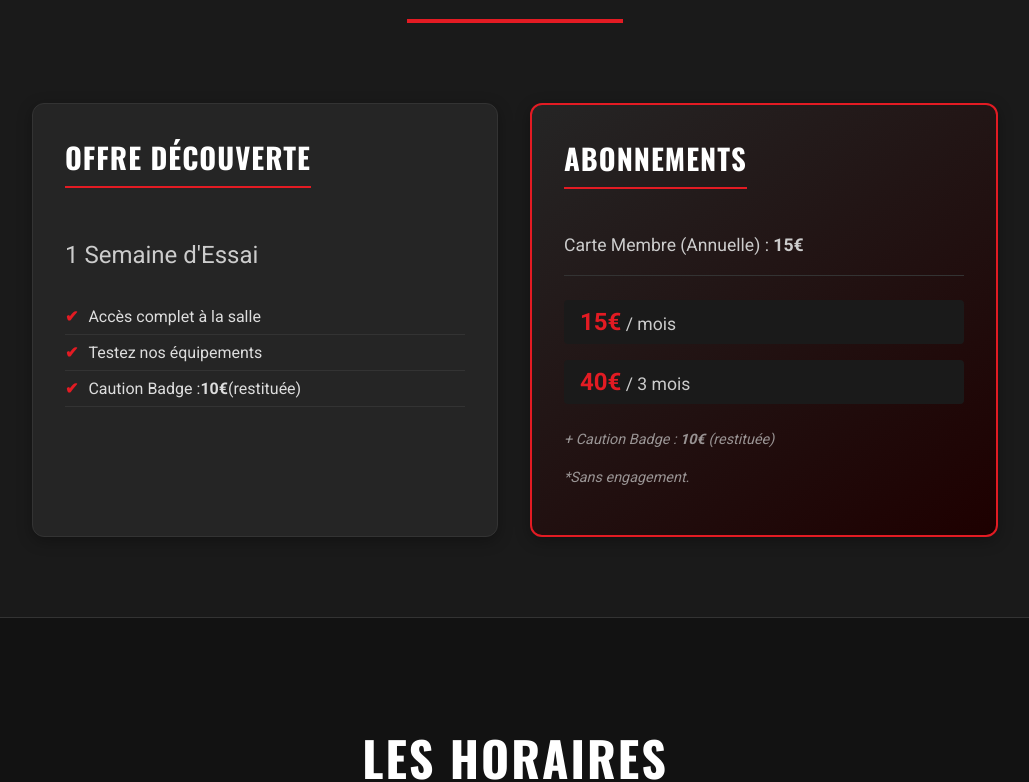
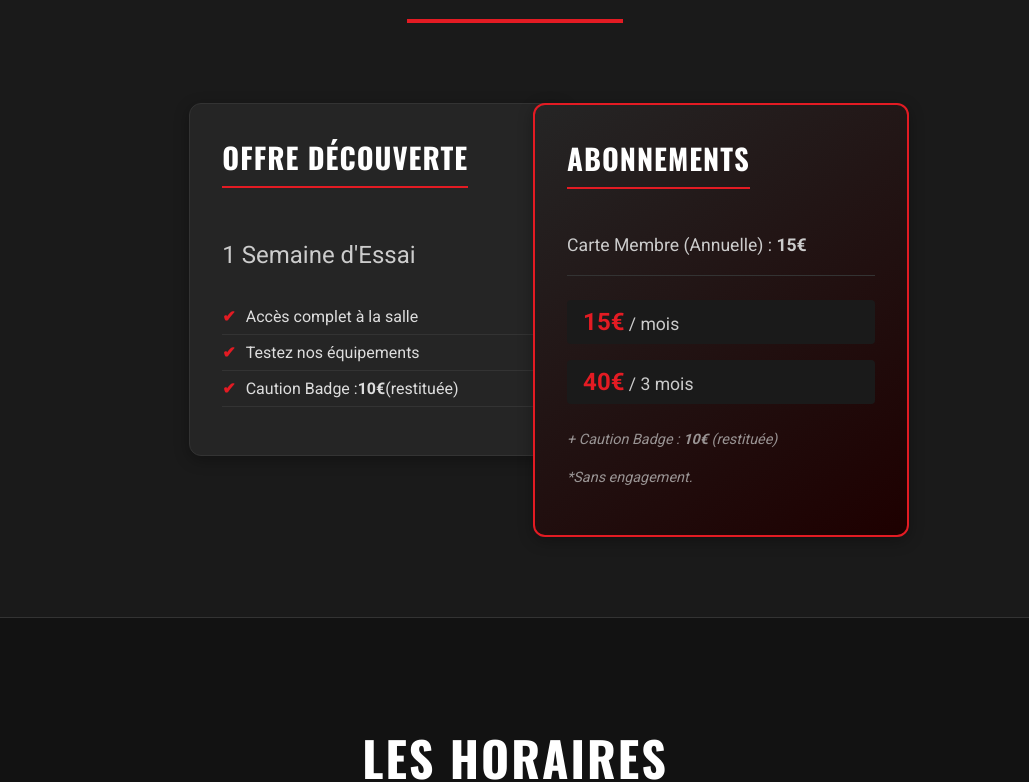
Before and after one commit to UlrichCedric/Webiste-Mh, a React (Create React App) app in the folder website-mh/: page / in a window 1280 px wide. Shown: the part 1500-2282 px from the top of the page, without its empty margins (125-1154 px from the left). Built offline with nearby package versions, Linux system fonts and the light colour scheme.

Commit message:
chore: add vercel configuration

```diff
--- a/website-mh/src/components/Home/Home.js
+++ b/website-mh/src/components/Home/Home.js
@@ -1,21 +1,24 @@
 import React from 'react';
 import './home.css';
-import backgroundImage from '../../assets/background.jpg'; // Importe l'image d'arrière-plan
-import image1 from '../../assets/photo.jpg'; // Importe la première image
-import image2 from '../../assets/photo.jpg'; // Importe la deuxième image
+import backgroundImage from '../../assets/background.jpg';
+import image1 from '../../assets/photo.jpg';
+import ScrollReveal from '../ScrollReveal/ScrollReveal';
 
 const Home = () => {
   return (
     <div className="first-section" id="home">
       <img src={backgroundImage} alt="Arrière-plan" className="background-image" />
       <div className="first-section-overlay">
+        <ScrollReveal animation="fade-in">
           <h1 className="main-title-home">Musculation Hayangeoise</h1>
+        </ScrollReveal>
       </div>
       <div className="first-section-content">
         {/* <div className="fade-overlay"></div> */}
         <div className="text-background" id="material">
 
           <div className="first-section-text-container">
+            <ScrollReveal animation="fade-up">
               <div className="text-block text-block-1">
                 <div className="text-content">
                   <h2>L'Espace Musculation</h2>
@@ -31,6 +34,7 @@ const Home = () => {
                 </div>
                 <img src={image1} alt="Salle de musculation" className='text-image' />
               </div>
+            </ScrollReveal>
           </div>
       </div>
     </div>
--- a/website-mh/src/components/Hours/Hours.js
+++ b/website-mh/src/components/Hours/Hours.js
@@ -1,10 +1,12 @@
 import React from 'react';
 import './Hours.css';
+import ScrollReveal from '../ScrollReveal/ScrollReveal';
 
 const ThirdSection = () => {
   return (
     <div className="third-section" id="hours">
       <div className="container">
+        <ScrollReveal animation="fade-up">
           <h2 className="main-title">Les horaires</h2>
           <div className="hours-grid">
             <p>Lundi: 09h-21h</p>
@@ -15,6 +17,7 @@ const ThirdSection = () => {
             <p>Samedi: 09h-17h</p>
             <p>Dimanche: 09h-13h</p>
           </div>
+        </ScrollReveal>
       </div>
     </div>
   );
--- a/website-mh/src/components/Location/Location.js
+++ b/website-mh/src/components/Location/Location.js
@@ -1,11 +1,16 @@
 import React from 'react';
 import './Location.css';
+import ScrollReveal from '../ScrollReveal/ScrollReveal';
 
 const Location = () => {
   return (
     <div className="location-section" id="location">
       <div className="container">
+        <ScrollReveal animation="fade-in">
           <h2 className="main-title">Nous Trouver</h2>
+        </ScrollReveal>
+
+        <ScrollReveal animation="fade-up" delay={200}>
           <div className="map-container">
             <iframe
               title="Localisation Musculation Hayangeoise"
@@ -21,6 +26,7 @@ const Location = () => {
           <p className="address">
             13 Rue du Général Leclerc, 57700 Hayange, France
           </p>
+        </ScrollReveal>
       </div>
     </div>
   );
--- a/website-mh/src/components/Membership/Membership.js
+++ b/website-mh/src/components/Membership/Membership.js
@@ -1,13 +1,17 @@
 import React from 'react';
 import './Membership.css';
+import ScrollReveal from '../ScrollReveal/ScrollReveal';
 
 const Membership = () => {
   return (
     <div className="membership-section" id="adhesion">
       <div className="container">
+        <ScrollReveal animation="fade-down">
           <h2 className="main-title">Adhésion</h2>
+        </ScrollReveal>
 
         <div className="membership-grid">
+          <ScrollReveal animation="slide-right" delay={200}>
             <div className="membership-card">
               <h3>Offre Découverte</h3>
               <p className="price">1 Semaine d'Essai</p>
@@ -17,7 +21,9 @@ const Membership = () => {
                 <li>Caution Badge : <strong>10€</strong> (restituée)</li>
               </ul>
             </div>
+          </ScrollReveal>
 
+          <ScrollReveal animation="slide-left" delay={400}>
             <div className="membership-card featured">
               <h3>Abonnements</h3>
               <p className="sub-title">Carte Membre (Annuelle) : <strong>15€</strong></p>
@@ -34,6 +40,7 @@ const Membership = () => {
               </p>
               <p className="note">*Sans engagement.</p>
             </div>
+          </ScrollReveal>
         </div>
       </div>
     </div>
--- /dev/null
+++ b/website-mh/src/components/ScrollReveal/ScrollReveal.css
@@ -0,0 +1,32 @@
+/* État initial : invisible et décalé */
+.scroll-reveal {
+    opacity: 0;
+    transition: opacity 0.8s ease-out, transform 0.8s ease-out;
+    /* will-change: opacity, transform; Optimisation perf */
+}
+
+/* Animation Fade Up (monte et apparaît) */
+.scroll-reveal.fade-up {
+    transform: translateY(30px);
+}
+
+/* Animation Fade In (apparaît sur place) */
+.scroll-reveal.fade-in {
+    transform: translateY(0);
+}
+
+/* Animation Slide Left (vient de la droite) */
+.scroll-reveal.slide-left {
+    transform: translateX(30px);
+}
+
+/* Animation Slide Right (vient de la gauche) */
+.scroll-reveal.slide-right {
+    transform: translateX(-30px);
+}
+
+/* État Final : Visible et à sa place */
+.scroll-reveal.visible {
+    opacity: 1;
+    transform: translate(0, 0);
+}
--- /dev/null
+++ b/website-mh/src/components/ScrollReveal/ScrollReveal.js
@@ -0,0 +1,44 @@
+import React, { useEffect, useRef, useState } from 'react';
+import './ScrollReveal.css';
+
+const ScrollReveal = ({ children, animation = 'fade-up', delay = 0 }) => {
+  const [isVisible, setIsVisible] = useState(false);
+  const ref = useRef(null);
+
+  useEffect(() => {
+    const observer = new IntersectionObserver(
+      ([entry]) => {
+        if (entry.isIntersecting) {
+          setIsVisible(true);
+          observer.unobserve(entry.target);
+        }
+      },
+      {
+        threshold: 0.1, // Déclenche quand 10% de l'élément est visible
+        rootMargin: '0px 0px -50px 0px' // Petite marge pour que l'anim se lance un peu avant le bas
+      }
+    );
+
+    if (ref.current) {
+      observer.observe(ref.current);
+    }
+
+    return () => {
+      if (ref.current) {
+        observer.unobserve(ref.current);
+      }
+    };
+  }, []);
+
+  return (
+    <div
+      ref={ref}
+      className={`scroll-reveal ${animation} ${isVisible ? 'visible' : ''}`}
+      style={{ transitionDelay: `${delay}ms` }}
+    >
+      {children}
+    </div>
+  );
+};
+
+export default ScrollReveal;
```
Also changed, not shown: website-mh/vercel.json (added). Lines whose indentation alone changed are shown as unchanged.
